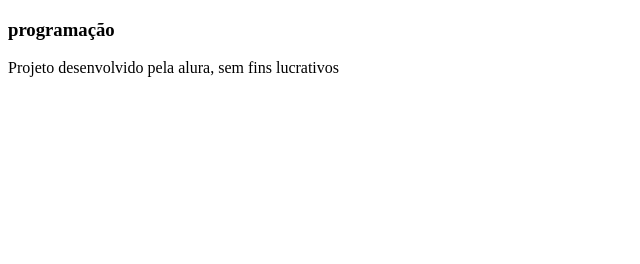
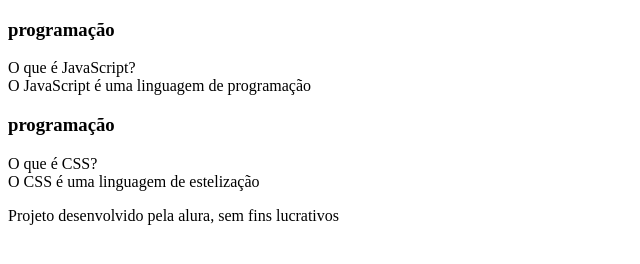
Before and after one commit to talitaa11/flashcards, a plain HTML site: page index.html in a window 1280 px wide. Shown: the whole page, without its empty margins (0-640 px from the left). Drawn offline with Linux system fonts and the light colour scheme.

Commit message:
Add files via upload

```diff
--- a/index.html
+++ b/index.html
@@ -10,9 +10,26 @@
     <main>
         <section id="container">
             <article class="cartao">
-                <div class="cartao__conteudo"></div>
-                 <h3>programação</h3>
-                <div class="cartão__conteudo__pergunta"
+                <div class="cartao__conteudo">
+                    <h3>programação</h3>
+                    <div class="cartao__conteudo__pergunta">
+                        O que é JavaScript?
+                    </div>
+                    <div class="cartao__conteudo__resposta">
+                        O JavaScript é uma linguagem de programação
+                    </div>
+                </div>
+            </article>
+            <article class="cartao">
+                <div class="cartao__conteudo">
+                    <h3>programação</h3>
+                    <div class="cartao__conteudo__pergunta">
+                        O que é CSS?
+                    </div>
+                    <div class="cartao__conteudo__resposta">
+                        O CSS é uma linguagem de estelização
+                    </div>
+                </div>
             </article>
         </section>
     </main>
```
